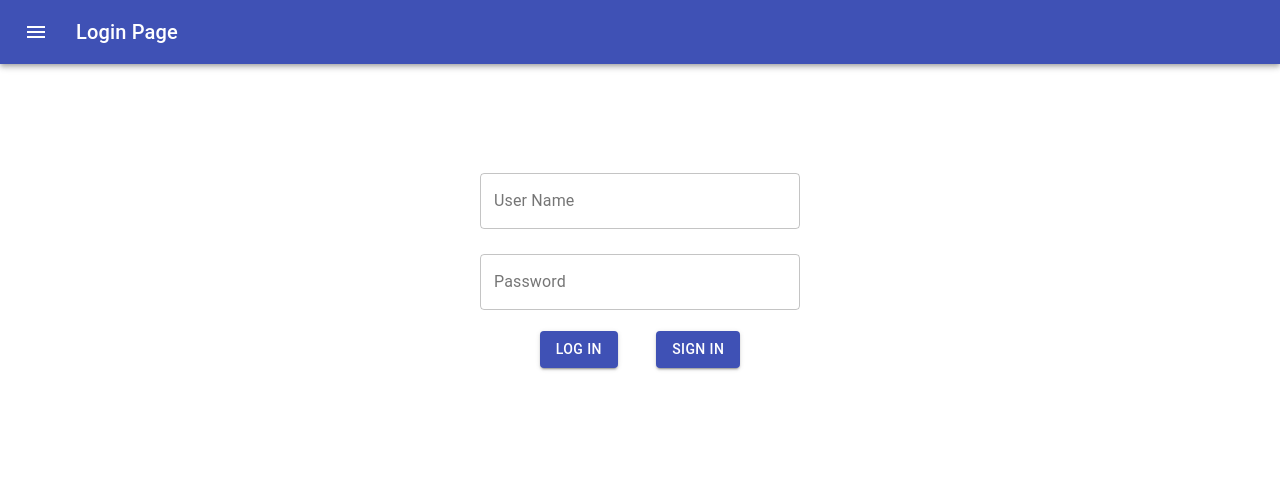
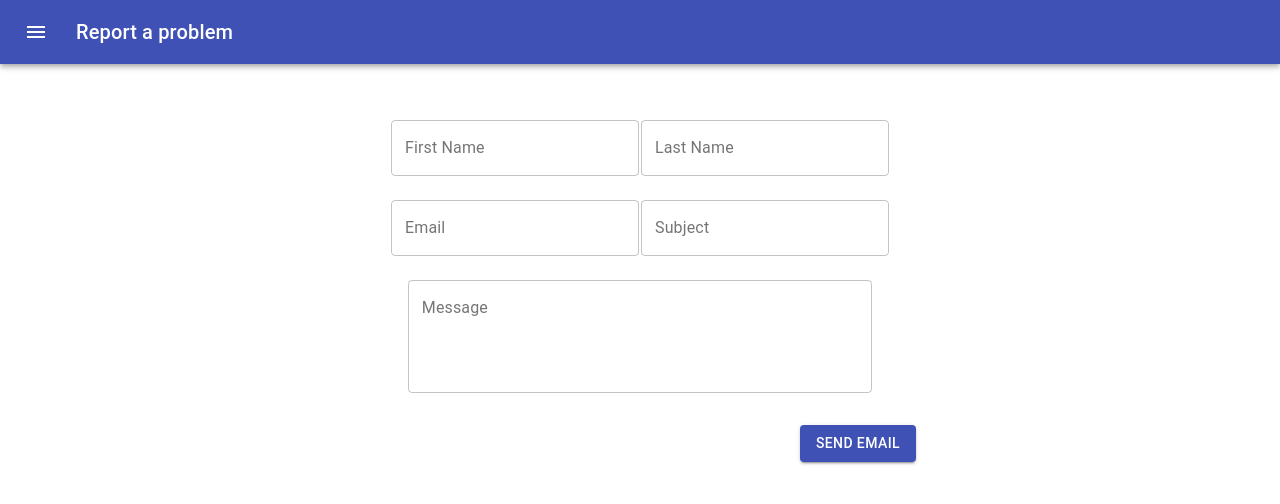
Before and after one commit to Raiden2301/TaskManager, a React (Create React App) app in the folder client/: page /report in a window 1280 px wide. Shown: the top 504 px of the page. Built offline with nearby package versions, Linux system fonts and the light colour scheme; no server answers.

Commit message:
Reports cssed

```diff
--- a/client/src/Pages/Pages.css
+++ b/client/src/Pages/Pages.css
@@ -102,3 +102,25 @@
     min-width: 20rem !important;
 
 }
+
+.reportBox{
+    margin-top: 1.5rem;
+    text-align: center;
+    display: inline-block;
+}
+
+.reportBoxMessage{
+    margin-top: 1.5rem;
+    text-align: center;
+    display: inline-block;
+    margin-right: 0.9rem;
+}
+
+.reportButtonDiv{
+    margin-top: 2rem!important;
+    text-align: end;
+}
+
+.reportMessage{
+    min-width: 29rem!important;
+}
--- a/client/src/Pages/ReportPoage.js
+++ b/client/src/Pages/ReportPage.js
@@ -4,6 +4,8 @@
 
 import AppLayout from '../shared/AppLayout';
 import { getDataById, onSave } from '../actions/CommonActions';
+
+import './Pages.css'
 
 const ReportPage = (props) => {
 
@@ -37,56 +39,57 @@
 
 
     return (
-        <AppLayout title="Report a problem">
-            <Grid container spacing={3}>
-                <Grid item xs={6}>
-                    <Box >
+        <AppLayout title="Report a problem" maxWidth="sm">
+            <Box width={250} className="reportBox">
                 <TextField
                     id="firstName"
                     label="First Name"
                     variant="outlined"
                     onChange={(event) => { handleChange(event) }} />
             </Box>
-                </Grid>
-                <Grid item xs={6}>
-                    <Box>
+            <Box width={250} className="reportBox">
                 <TextField
                     id="lastName"
                     label="Last Name"
                     variant="outlined"
                     onChange={(event) => { handleChange(event) }} />
             </Box>
-                </Grid>
-            </Grid>
-            <Box >
+            <Box width={250} className="reportBox">
                 <TextField
                     id="email"
                     label="Email"
                     variant="outlined"
                     onChange={(event) => { handleChange(event) }} />
             </Box>
-            <Box >
+            <Box width={250} className="reportBox">
                 <TextField
                     id="subject"
                     label="Subject"
                     variant="outlined"
                     onChange={(event) => { handleChange(event) }} />
             </Box>
-            <Box >
+            <Box width={450} className="reportBoxMessage">
                 <TextField
                     id="message"
                     label="Message"
                     variant="outlined"
+                    multiline
+                    rows={4}
+                    className="reportMessage"
                     onChange={(event) => { handleChange(event) }} />
             </Box>
 
+            <div className="reportButtonDiv">
                 <Button
                     variant="contained"
                     color="primary"
                     onClick={handleSend}
+
                 >
                     Send email
             </Button>
+            </div>
+
         </AppLayout>
     )
 }
--- a/client/src/app/App.js
+++ b/client/src/app/App.js
@@ -7,13 +7,14 @@
 import Tasks from '../Pages/Tasks';
 import Projects from '../Pages/Projects';
 import ProjectEdit from '../Pages/ProjectEdit';
-import ReportPoage from '../Pages/ReportPoage';
+import ReportPage from '../Pages/ReportPage';
 
 import './App.css';
 
 
 const App = (props) => {
   let isLoggedIn = localStorage.getItem('loggedIn')
+  console.log("aicisa", isLoggedIn)
   if (isLoggedIn === 'true') {
     return (
       <React.Fragment>
@@ -32,7 +33,7 @@
               <LoginPage />
             </Route>
             <Route path="/report">
-              <ReportPoage />
+              <ReportPage />
             </Route>
             <Route path="/">
               <HomePage />
@@ -43,14 +44,18 @@
     )
   } else {
     return (
-      <div className="App">
-        <Route path="/login">
-          <LoginPage />
-        </Route>
-        <Route path="/report">
-          <LoginPage />
-        </Route>
-      </div>
+      <React.Fragment>
+        <div className="App">
+          < Switch >
+            <Route path="/report">
+              <ReportPage />
+            </Route>
+            <Route path="/">
+              <LoginPage />
+            </Route>
+          </Switch >
+        </div >
+      </React.Fragment>
     )
   }
 }
--- a/client/src/shared/Menu.js
+++ b/client/src/shared/Menu.js
@@ -110,7 +110,6 @@
                 }
 
 
-                <Tooltip title="Not implemented yet" aria-label="add">
                 <MenuItem onClick={() => {
                     history.push('/report');
                     setAnchorEl(null);
@@ -120,9 +119,6 @@
                     </ListItemIcon>
                     <ListItemText primary="Report a problem" />
                 </MenuItem>
-                </Tooltip>
-
-
             </Menu>
         </div>
     );
```
Lines whose indentation alone changed are shown as unchanged.
